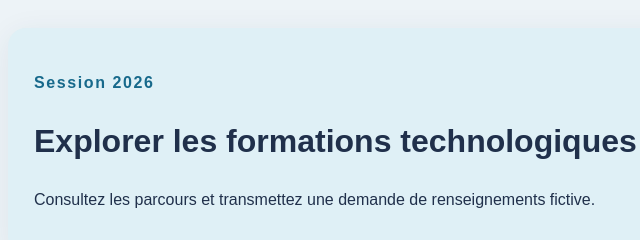
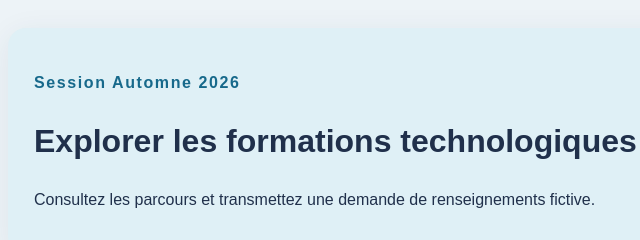
Before and after one commit to talla03/portail-du-college, a plain HTML site: page index.html in a window 1280 px wide. Shown: the part 144-384 px from the top of the page, 132-772 px from the left. Drawn offline with Linux system fonts and the light colour scheme.

Commit message:
Mise a jour de la session

```diff
--- a/index.html
+++ b/index.html
@@ -22,7 +22,7 @@
   </header>
   <main id="contenu">
    <section aria-labelledby="accueil" class="intro">
-    <p class="eyebrow">Session 2026</p>
+    <p class="eyebrow">Session Automne 2026</p>
     <h1 id="accueil">Explorer les formations technologiques</h1>
     <p>Consultez les parcours et transmettez une demande de renseignements fictive.</p>
    </section>
```
